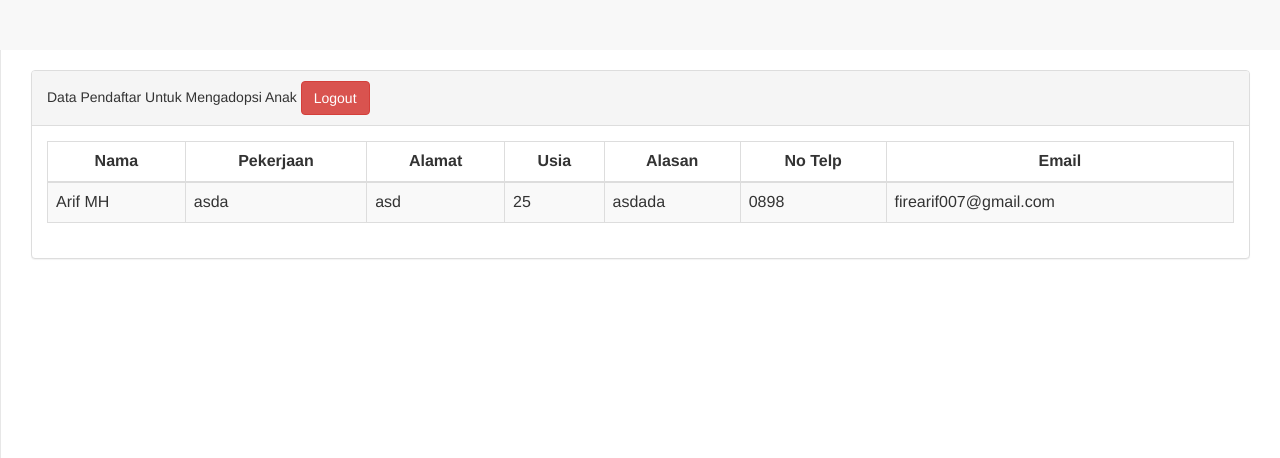
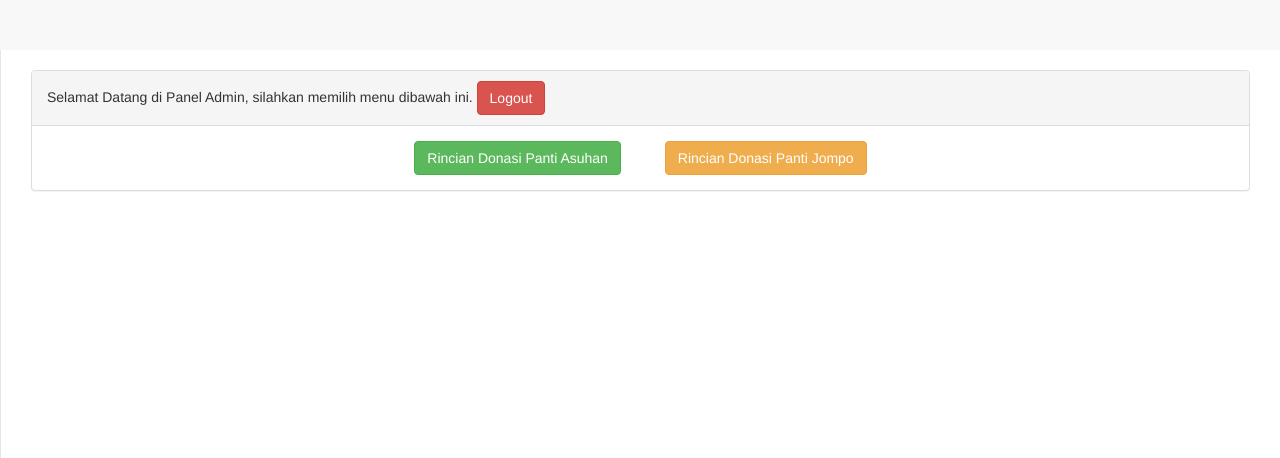
Before and after one commit to wahyuindartiw/ADS_2_C, a PHP site: page /SI/admin.php in a window 1280 px wide. Shown: the top 458 px of the page. Run offline with PHP 8.4, Linux system fonts and the light colour scheme; a user stored in the database is signed in; data comes from the database, SQL or seed files in the repository; some libraries are stand-ins or nearby versions.

Commit message:
Add files via upload

```diff
--- a/SI/admin.php
+++ b/SI/admin.php
@@ -24,12 +24,17 @@
                 <div class="col-lg-12">
                     <div class="panel panel-default">
                         <div class="panel-heading">
-                            Data Pendaftar Untuk Mengadopsi Anak
+                            Selamat Datang di Panel Admin, silahkan memilih menu dibawah ini.
                             <a class="btn btn-danger" href="logout.php">Logout</a>
                         </div>
                         <!-- /.panel-heading -->
                         <div class="panel-body">
-                            <div class="table-responsive">
+                            <center>
+                                <a href="http://localhost/SI/pages/pantiAsuhan/dashboard.php" class="btn btn-success" style="margin-right: 20px;">Rincian Donasi Panti Asuhan </a>
+                                <a href="http://localhost/SI/pages/pantiJompo/dashboard.php" class="btn btn-warning" style="margin-left: 20px;">Rincian Donasi Panti Jompo </a>
+                                        </center>
+
+<!--                             <div class="table-responsive">
                                 <table class="table table-striped table-bordered table-hover" id="dataTables-example">
                                     <thead>
                                         <tr>
@@ -65,8 +70,8 @@
                                     </tbody>
                                 </table>
                             </div>
-                            <!-- /.table-responsive -->
-                        </div>
+                            /.table-responsive -->
+                         </div>
                         <!-- /.panel-body -->
                     </div>
                     <!-- /.panel -->
```
